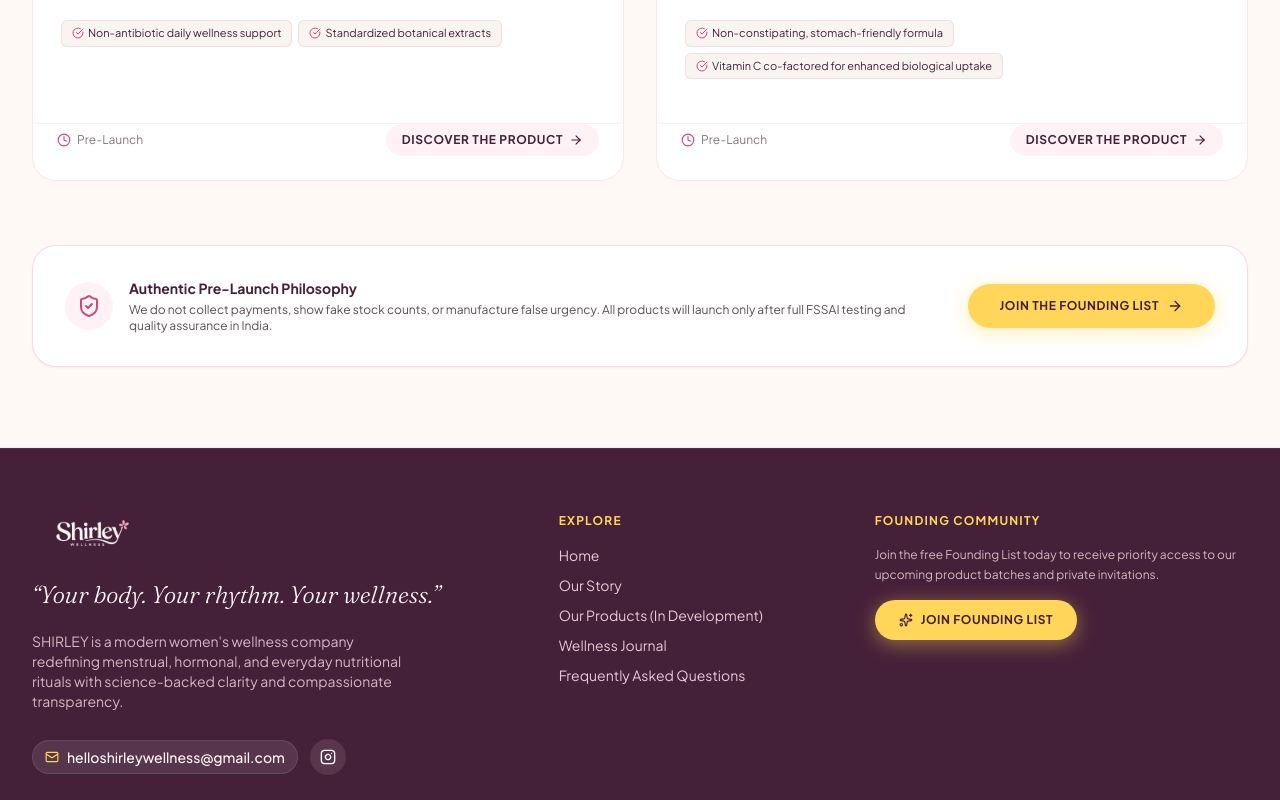
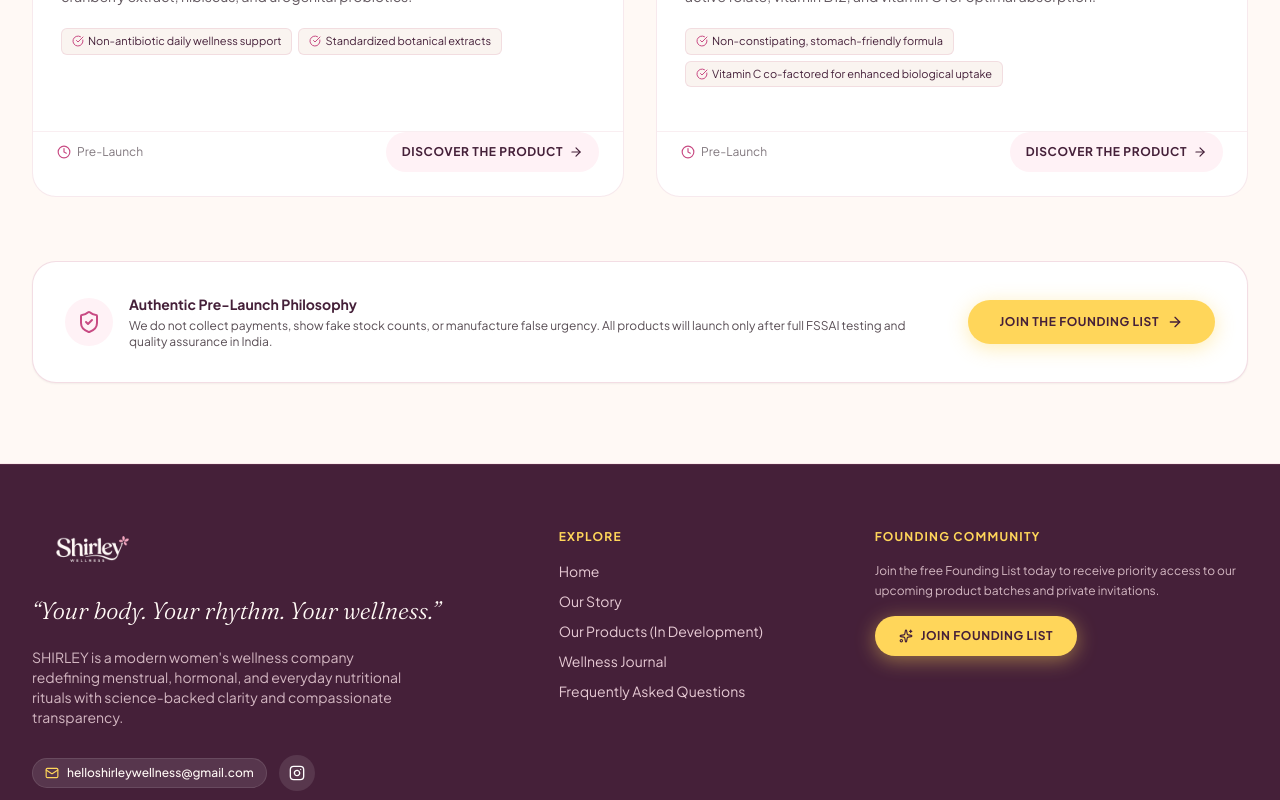
Before and after one commit to aniruddhabhutada/shirley, a Next.js app: page /products in a window 1280 px wide. Shown: the part 2760-3560 px from the top of the page. Built offline with nearby package versions, Linux system fonts and the light colour scheme.

Commit message:
fix(mobile): improve mobile touch targets and email badge text wrapping

```diff
--- a/src/components/Footer.tsx
+++ b/src/components/Footer.tsx
@@ -33,11 +33,11 @@ export default function Footer() {
             <div className="flex flex-wrap items-center gap-3 pt-2">
               <a
                 href="mailto:helloshirleywellness@gmail.com"
-                className="inline-flex items-center gap-2 px-3 py-1.5 rounded-full bg-white/10 hover:bg-white/20 text-xs sm:text-sm text-shirley-cream transition-colors group border border-white/10"
+                className="inline-flex items-center gap-2 px-3 py-1.5 rounded-full bg-white/10 hover:bg-white/20 text-xs text-shirley-cream transition-colors group border border-white/10 max-w-full"
                 aria-label="Email Shirley Wellness at helloshirleywellness@gmail.com"
               >
-                <Mail className="w-3.5 h-3.5 text-shirley-yellow-mango" />
-                <span className="font-medium">helloshirleywellness@gmail.com</span>
+                <Mail className="w-3.5 h-3.5 text-shirley-yellow-mango flex-shrink-0" />
+                <span className="font-medium truncate">helloshirleywellness@gmail.com</span>
               </a>
 
               <a
--- a/src/components/Header.tsx
+++ b/src/components/Header.tsx
@@ -87,10 +87,10 @@ export default function Header() {
           </div>
 
           {/* Mobile menu toggle */}
-          <div className="flex sm:hidden items-center gap-3">
+          <div className="flex sm:hidden items-center gap-2">
             <Link
               href="/#founding-list"
-              className="inline-flex items-center px-3.5 py-1.5 rounded-full bg-shirley-yellow-mango text-shirley-plum-rich text-[11px] font-bold tracking-wider uppercase shadow-sm"
+              className="inline-flex items-center justify-center px-3 py-2 min-h-[36px] rounded-full bg-shirley-yellow-mango text-shirley-plum-rich text-[11px] font-bold tracking-wider uppercase shadow-sm active:scale-95 transition-transform"
             >
               JOIN LIST
             </Link>
@@ -98,7 +98,7 @@ export default function Header() {
             <button
               onClick={() => setMobileMenuOpen(!mobileMenuOpen)}
               type="button"
-              className="p-2 rounded-xl text-shirley-plum-rich hover:bg-shirley-blush/50 transition-colors"
+              className="p-2 min-w-[40px] min-h-[40px] flex items-center justify-center rounded-xl text-shirley-plum-rich hover:bg-shirley-blush/50 transition-colors"
               aria-label="Toggle navigation menu"
             >
               {mobileMenuOpen ? <X className="w-6 h-6" /> : <Menu className="w-6 h-6" />}
--- a/src/components/ProductCard.tsx
+++ b/src/components/ProductCard.tsx
@@ -84,7 +84,7 @@ export default function ProductCard({ product, onSelect }: ProductCardProps) {
         <button
           onClick={() => onSelect(product)}
           type="button"
-          className="inline-flex items-center gap-1.5 px-4 py-2 rounded-full bg-shirley-blush-light hover:bg-shirley-yellow-mango text-shirley-plum-rich text-xs font-bold tracking-wider uppercase transition-all duration-200 group/btn"
+          className="inline-flex items-center gap-1.5 px-4 py-2.5 min-h-[40px] rounded-full bg-shirley-blush-light hover:bg-shirley-yellow-mango active:bg-shirley-yellow-mango text-shirley-plum-rich text-xs font-bold tracking-wider uppercase transition-all duration-200 group/btn"
         >
           <span>DISCOVER THE PRODUCT</span>
           <ArrowRight className="w-3.5 h-3.5 group-hover/btn:translate-x-1 transition-transform" />
```
